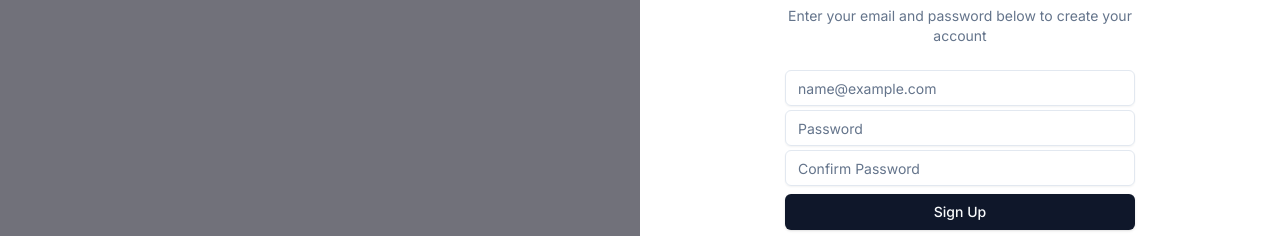
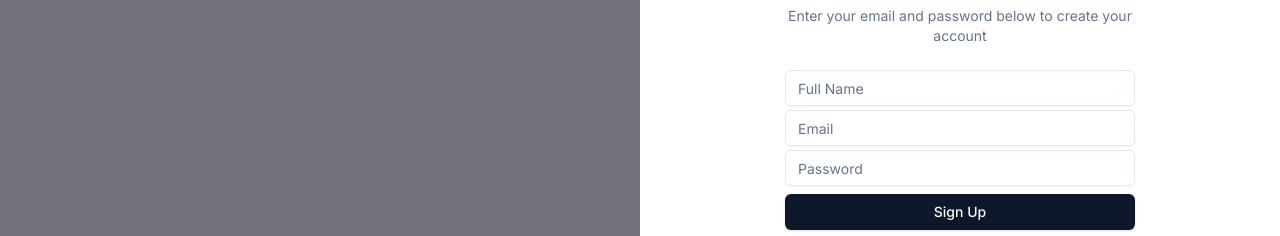
Before and after one commit to MbuguaNgigi50/Next-Auth-Implementation, a Next.js app: page /register in a window 1280 px wide. Shown: the part 190-426 px from the top of the page. Built offline with nearby package versions, Linux system fonts and the light colour scheme.

Commit message:
Completing the Registration API functionality

```diff
--- a/app/(authenticationLogic)/api/auth/[...nextauth]/options.ts
+++ b/app/(authenticationLogic)/api/auth/[...nextauth]/options.ts
@@ -13,6 +13,11 @@ export const authOptions: NextAuthOptions = {
 	session: {
 		strategy: "jwt",
 	},
+	pages: {
+		//These will be the pages that Next-Auth will use for authentication instead of the in-built pages provided
+    signIn: '/login',
+    verifyRequest: '/email-verification', // (used for check email message)
+  },
 	providers: [
 		CredentialsProvider({
 			//The Credentials Provider allows for signing in via Credentials(Email and Password)
--- a/app/(authenticationLogic)/api/auth/password-reset/route.ts
+++ b/app/(authenticationLogic)/api/auth/password-reset/route.ts
@@ -0,0 +1,6 @@
+/*
+This is the Password Reset API endpoint that will handle all the password reset functionality when a user has forgotten their password.
+
+****THIS ROUTE ONLY ACCEPTS POST REQUESTS****
+
+*/
--- a/app/(authenticationLogic)/api/auth/register/route.ts
+++ b/app/(authenticationLogic)/api/auth/register/route.ts
@@ -1,38 +1,65 @@
-/*This is the registration API endpoint that will handle all the registration functionality when a new user is signing up.
+/*
+This is the registration API endpoint that will handle all the registration functionality when a new user is signing up.
 The registration process involves signing up with:
+- Full Name
 - Email
 - Password
-- Confirm Password
 - Any other detail that would be appropriate
 
-****This route ONLY accepts POST requests****
+****THIS ROUTE ONLY ACCEPTS POST REQUESTS****
 
 */
 
 import { hash } from "bcrypt";
 import prisma from "../../../../../lib/prisma";
-import { NextResponse } from 'next/server';
+import { NextResponse } from "next/server";
 
 export async function POST(request: Request) {
 	try {
-        const { email, password } = await request.json();
-        //Validation
-        const hashedPassword = await hash(password, 12)
+		/*
+        Destructuring the contents of the registration form.
+        The Full Name, Email and Password will be passed from the form to the Registration API
+        */
+		const { fullName, email, password } = await request.json();
+
+		//User Registration Validation
+
+		/*
+        This is where the user's password is hashed. The API receives the password from the Registration Form and applies a hashing algorithm consistently to it.
+        The resulting value is stored in a new hashedPassword variable
+        */
+		const hashedPassword = await hash(password, 12);
+
+		/*
+        This is where the user is created. The Prisma Client is called that creates the new user using the variables that have been passed to it.
+        - name: Full Name passed by the form
+        - email: Email passed by the form
+        - password: Hashed Password
+        */
 		const user = await prisma.user.create({
 			data: {
-                email, password: hashedPassword
-            }
-        })
+				name: fullName,
+				email,
+				password: hashedPassword,
+			},
+        });
+
 		return NextResponse.json({
 			user: {
+				name: user.name,
 				email: user.email,
+			},
+		});
+	} catch (err: any) {
+		return (
+			new NextResponse(
+				JSON.stringify({
+					error: err.message,
+				})
+			),
+			{
+				status: 500,
 			}
-        })
-    } catch (err: any) {
-        return new NextResponse(JSON.stringify({
-            error: err.message
-        })), {
-            status: 500
+		);
 	}
 }
-}
--- a/app/dashboard/page.tsx
+++ b/app/dashboard/page.tsx
@@ -1,3 +1,3 @@
 export default function Dashboard() {
-	return <div>This is the Dashboard</div>;
+	return <div>This is the Dashboard. It is a PROTECTED ROUTE</div>;
 }
--- a/components/registrationForm.tsx
+++ b/components/registrationForm.tsx
@@ -2,21 +2,49 @@
 
 import * as React from "react";
 
+//Shadcn Packages
 import { cn } from "../lib/utils";
 import { Icons } from "../components/icons";
 import { Button } from "../components/ui/button";
 import { Input } from "../components/ui/input";
 import { Label } from "../components/ui/label";
 
+//Next-Auth Packages
+import { signIn } from "next-auth/react";
+
 interface UserRegistrationAuthFormProps extends React.HTMLAttributes<HTMLDivElement> {}
 
 export function UserRegistrationAuthForm({ className, ...props }: UserRegistrationAuthFormProps) {
+
+	//This state will be for the loading spinner
 	const [isLoading, setIsLoading] = React.useState<boolean>(false);
 
-	async function onSubmit(event: React.SyntheticEvent) {
+	//These states will be used to store the user input during the registration phase
+	const [fullName, setFullName] = React.useState('');
+	const [email, setEmail] = React.useState('');
+	const [password, setPassword] = React.useState('');
+
+	async function onSubmit(event: React.FormEvent) {
 		event.preventDefault();
 		setIsLoading(true);
 
+		try {
+			const res = await fetch('api/auth/register', {
+				method: 'POST',
+				body: JSON.stringify({
+					fullName, email, password
+				}),
+				headers: {
+					'Content-Type': 'application/json'
+				}
+			})
+			if (res.ok) {
+				//redirect to the sign in page
+				signIn();
+			}
+		} catch (error) {
+
+		}
 		setTimeout(() => {
 			setIsLoading(false);
 		}, 3000);
@@ -27,12 +55,26 @@ export function UserRegistrationAuthForm({ className, ...props }: UserRegistrati
 			<form onSubmit={onSubmit}>
 				<div className="grid gap-2">
 					<div className="grid gap-1">
+						<Input
+							id="fullName"
+							value={fullName}
+							onChange={(e) => setFullName(e.target.value)}
+							placeholder="Full Name"
+							type="text"
+							autoCapitalize="none"
+							autoComplete="none"
+							autoCorrect="off"
+							disabled={isLoading}
+							required
+						/>
 						<Label className="sr-only" htmlFor="email">
 							Email
 						</Label>
 						<Input
 							id="email"
-							placeholder="name@example.com"
+							value={email}
+							onChange={(e) => setEmail(e.target.value)}
+							placeholder="Email"
 							type="email"
 							autoCapitalize="none"
 							autoComplete="email"
@@ -42,16 +84,9 @@ export function UserRegistrationAuthForm({ className, ...props }: UserRegistrati
 						/>
 						<Input
 							id="password"
+							value={password}
+							onChange={(e) => setPassword(e.target.value)}
 							placeholder="Password"
-							type="password"
-							autoComplete="password"
-							autoCorrect="off"
-							disabled={isLoading}
-							required
-						/>
-						<Input
-							id="confirmPassword"
-							placeholder="Confirm Password"
 							type="password"
 							autoComplete="password"
 							autoCorrect="off"
--- a/middleware.ts
+++ b/middleware.ts
@@ -1,5 +1,5 @@
 export { default } from "next-auth/middleware";
 
 export const config = {
-	matcher: ["/dashboard"],
+	matcher: ["/dashboard", '/app/:path*'],
 };
```
Also changed, not shown: app/(authenticationLogic)/api/auth/email-verification/route.ts (+8 -0 lines). Lines whose indentation alone changed are shown as unchanged.
